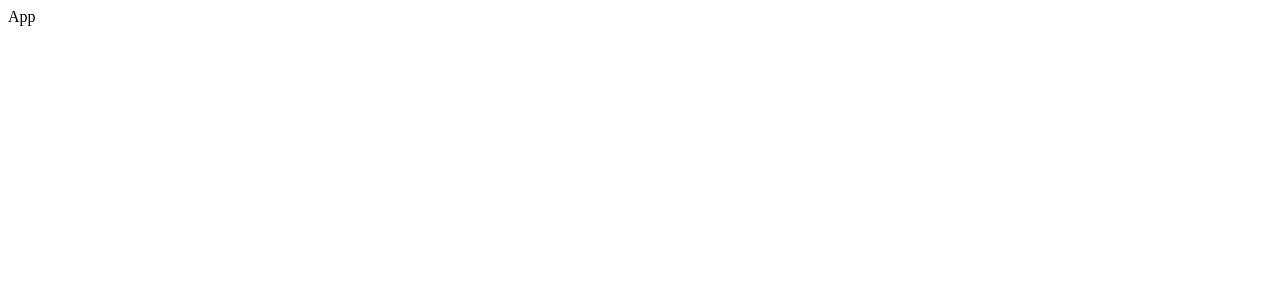
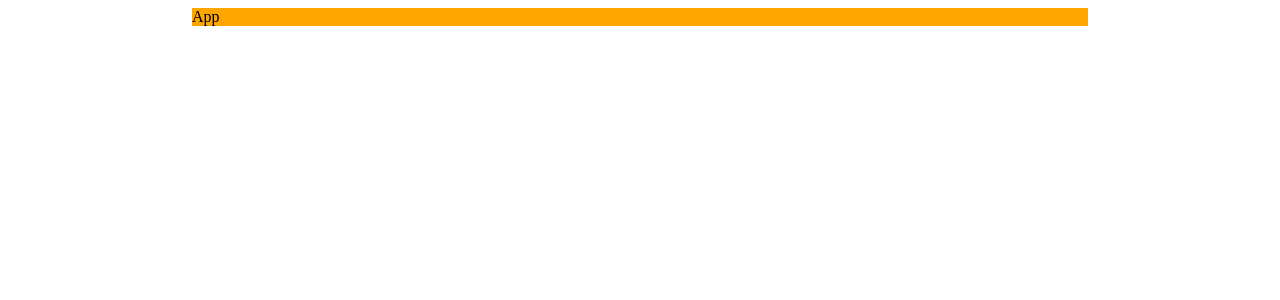
Before and after one commit to ksrinreddy/styled-components-basics-practice-with-project, a React (Create React App) app: page / in a window 1280 px wide. Shown: the top 300 px of the page. Built offline with nearby package versions, Linux system fonts and the light colour scheme.

Commit message:
created first styled component (test)

```diff
--- a/src/App.js
+++ b/src/App.js
@@ -1,7 +1,8 @@
 import React from "react";
+import { StyledContainer } from "./components/styles/Container.styled";
 
 const App = () => {
-  return <div>App</div>;
+  return <StyledContainer>App</StyledContainer>;
 };
 
 export default App;
--- /dev/null
+++ b/src/components/styles/Container.styled.js
@@ -0,0 +1,7 @@
+import { styled } from "styled-components";
+
+export const StyledContainer = styled.div`
+  background: orange;
+  width: 70vw;
+  margin-inline: auto;
+`;
```
